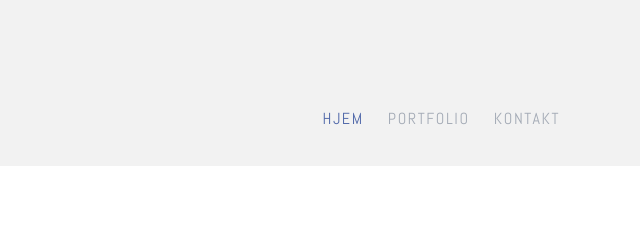
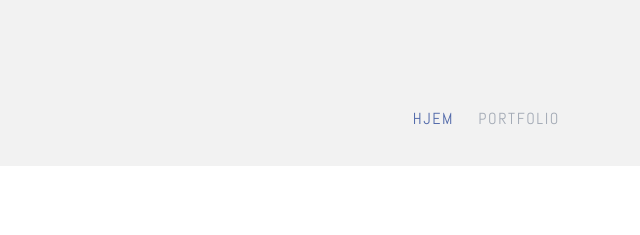
Before and after one commit to 281017/281017.github.io, a website: page index.html in a window 1280 px wide. Shown: the top 235 px of the page, 640-1280 px from the left. Drawn offline with Linux system fonts and the light colour scheme; files whose address does not match are found by name.

Commit message:
Add files via upload

```diff
--- a/index.html
+++ b/index.html
@@ -35,7 +35,7 @@
           <ul class="probootstrap-main-nav">
             <li class="active"><a href="index.html">Hjem</a></li>
             <li><a href="Portfolio.html">Portfolio</a></li>
-            <li><a href="contact.html">Kontakt</a></li>
+            <!--<li><a href="contact.html">Kontakt</a></li>-->
           </ul>
           <div class="extra-text visible-xs">
             <a href="#" class="probootstrap-burger-menu"><i>Menu</i></a>
```
